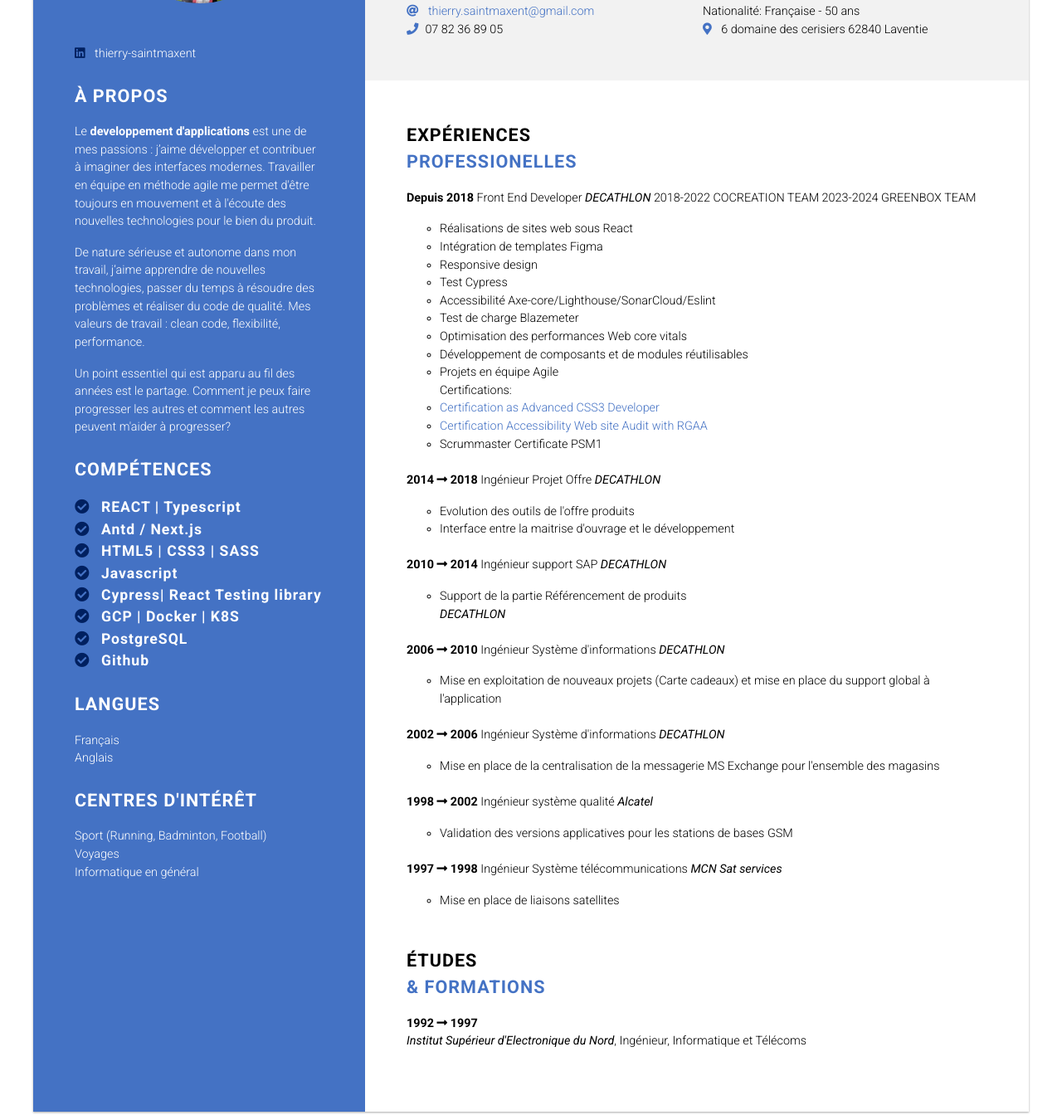
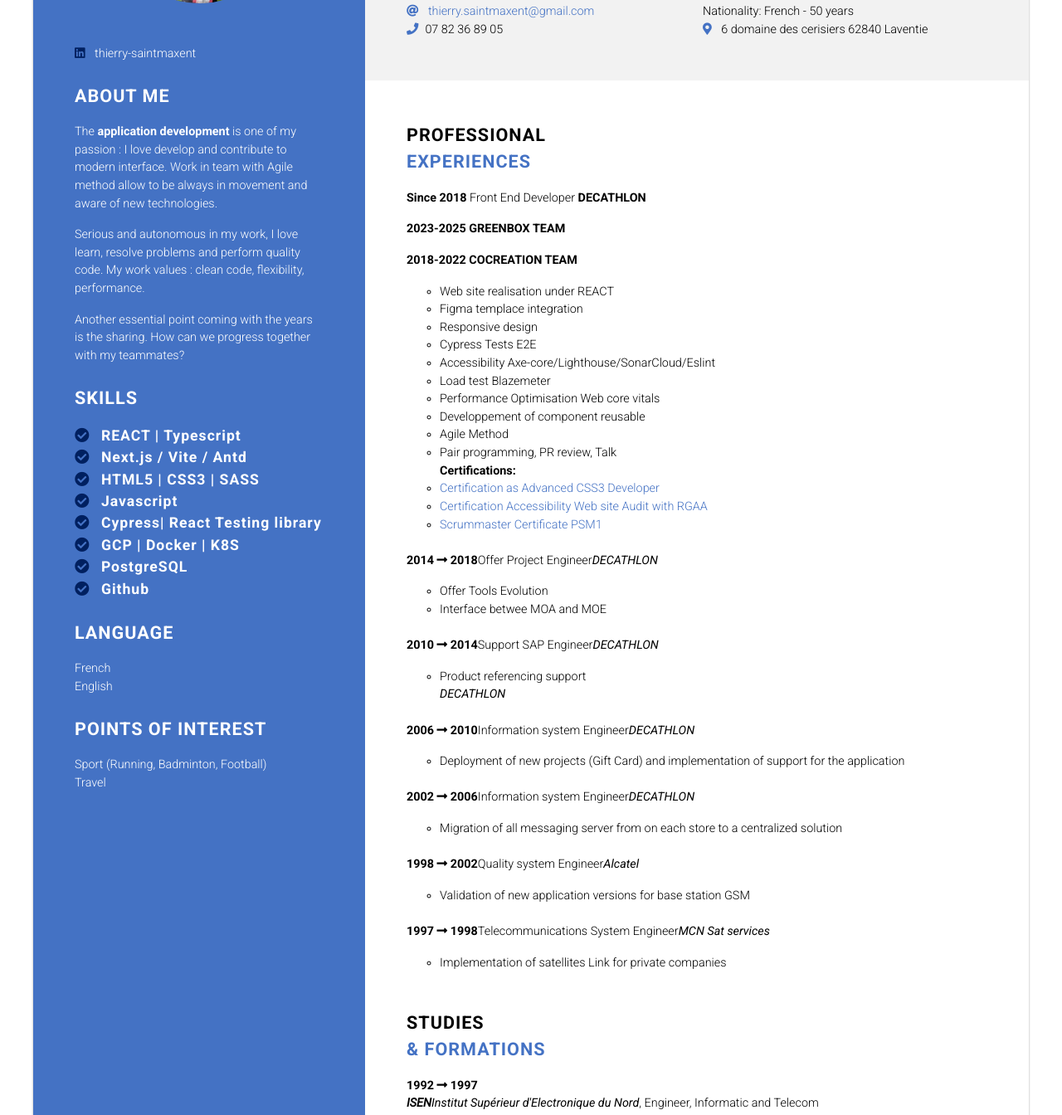
Before and after one commit to tsaint31/tsaint31.github.io, a plain HTML site: page index.html in a window 1280 px wide. Shown: the part 253-1597 px from the top of the page at 83% size. Drawn offline with Linux system fonts and the light colour scheme.

Commit message:
update certificate

```diff
--- a/index.html
+++ b/index.html
@@ -19,22 +19,22 @@
           </p>
         </div>
         <div class="section">
-          <h2>À PROPOS</h2>
+          <h2>About me</h2>
           <p>
-            Le <strong>developpement d'applications</strong> est une de mes passions : j’aime développer et contribuer à imaginer des interfaces modernes. Travailler en équipe en méthode agile me permet d'être toujours en mouvement et à l'écoute des nouvelles technologies pour le bien du produit.
+            The <strong>application development</strong> is one of my passion : I love develop and contribute to modern interface. Work in team with Agile method allow to be always in movement and aware of new technologies.
           </p>
           <p>
-            De nature sérieuse et autonome dans mon travail, j’aime apprendre de nouvelles technologies, passer du temps à résoudre des problèmes et réaliser du code de qualité. Mes valeurs de travail : clean code, flexibilité, performance.
+            Serious and autonomous in my work, I love learn, resolve problems and perform quality code. My work values : clean code, flexibility, performance.
           </p>
           <p>
-            Un point essentiel qui est apparu au fil des années est le partage. Comment je peux faire progresser les autres et comment les autres peuvent m'aider à progresser?
+            Another essential point coming with the years is the sharing. How can we progress together with my teammates?
           </p>
         </div>
         <div class="section">
-          <h2>COMPÉTENCES</h2>
+          <h2>SKILLS</h2>
           <ul class="skills">
             <li><i class="icon fas fa-check-circle text-darkblue"></i> <strong>REACT &#124; Typescript</strong></li>
-            <li><i class="icon fas fa-check-circle text-darkblue"></i> <strong>Antd / Next.js</strong></li>
+            <li><i class="icon fas fa-check-circle text-darkblue"></i> <strong>Next.js / Vite / Antd</strong></li>
             <li><i class="icon fas fa-check-circle text-darkblue"></i> <strong>HTML5 &#124; CSS3 &#124; SASS</strong></li>
             <li><i class="icon fas fa-check-circle text-darkblue"></i> <strong>Javascript</strong></li>
             <li><i class="icon fas fa-check-circle text-darkblue"></i> <strong>Cypress&#124; React Testing library</strong></li>
@@ -44,21 +44,20 @@
           </ul>
         </div>
         <div class="section">
-          <h2>Langues</h2>
+          <h2>Language</h2>
           <p>
-            Français
+            French
             <br>
-            Anglais
+            English
           </p>
         </div>
         <div class="section">
-          <h2>Centres d'intérêt</h2>
+          <h2>Points of interest</h2>
           <p>
             Sport (Running, Badminton, Football)
             <br>
-            Voyages
+            Travel
             <br>
-            Informatique en général
           </p>
         </div>
       </div>
@@ -69,84 +68,89 @@
           <ul class="infos">
             <li><i class="icon fas fa-at text-blue"></i> <a href="mailto:thierry.saintmaxent@gmail.com">thierry.saintmaxent@gmail.com</a></li>
             <li><i class="icon fas fa-phone text-blue"></i>07 82 36 89 05</li>
-            <li>Nationalité: Française - 50 ans</li>
+            <li>Nationality: French - 50 years</li>
             <li><i class="icon fas fa-map-marker-alt text-blue"></i> 6 domaine des cerisiers 62840 Laventie</li>
           </ul>
         </div>
         <div class="content">
           <div class="section">
-            <h2>Expériences <br><span class="text-blue">professionelles</span></h2>
+            <h2>Professional <br><span class="text-blue">experiences</span></h2>
             <p>
-              <strong>Depuis 2018</strong> Front End Developer <em>DECATHLON</em>
-              <string>2018-2022 COCREATION TEAM</string>
-              <string>2023-2024 GREENBOX TEAM</string>
+              <strong>Since 2018</strong> Front End Developer <strong>DECATHLON</strong>
+            </p>
+            <p>
+              <strong>2023-2025 GREENBOX TEAM</strong>
+            </p>
+            <p>
+              <strong>2018-2022 COCREATION TEAM</strong>
             </p>
             <ul class="experience-list">
-              <li>Réalisations de sites web sous React</li>
-              <li>Intégration de templates Figma</li>
+              <li>Web site realisation under REACT</li>
+              <li>Figma templace integration</li>
               <li>Responsive design</li>
-              <li>Test Cypress</li>
-              <li>Accessibilité Axe-core/Lighthouse/SonarCloud/Eslint</li>
-              <li>Test de charge Blazemeter</li>
-              <li>Optimisation des performances Web core vitals</li>
-              <li>Développement de composants et de modules réutilisables</li>
-              <li>Projets en équipe Agile</li>
-              Certifications:
+              <li>Cypress Tests E2E</li>
+              <li>Accessibility Axe-core/Lighthouse/SonarCloud/Eslint</li>
+              <li>Load test Blazemeter</li>
+              <li>Performance Optimisation Web core vitals</li>
+              <li>Developpement of component reusable</li>
+              <li>Agile Method</li>
+              <li>Pair programming, PR review, Talk</li>
+              <strong>Certifications:</strong>
               <li><a href="https://cancanit.com/certified/1494/">Certification as Advanced CSS3 Developer</a></li>
               <li><a href="https://certificate.bcdiploma.com/check/75D84A7FE65828AD20F8999D2B6566DAFF19892D16A3417AD66F5379F1025091eS9vL2xGRWVaYTdnblJ5QXJHeG0ydEJ5em8xbldaNnhadnp0dXdzbVpKVDFvZlFy">Certification Accessibility Web site Audit with RGAA</a></li>
-              <li>Scrummaster Certificate PSM1</li>
+              <li><a href="https://www.credly.com/badges/985b8d22-0a0e-422c-948c-406138ac8816">Scrummaster Certificate PSM1</a></li>
             </ul>
             <br>
             <p>
-              <strong>2014 <i class="fas fa-long-arrow-alt-right"></i> 2018</strong> Ingénieur Projet Offre <em>DECATHLON</em>
+              <strong>2014 <i class="fas fa-long-arrow-alt-right"></i> 2018</strong>Offer Project Engineer<em>DECATHLON</em>
             </p>
             <ul class="experience-list">
-              <li>Evolution des outils de l'offre produits </li>
-              <li>Interface entre la maitrise d'ouvrage et le développement </li>
+              <li>Offer Tools Evolution</li>
+              <li>Interface betwee MOA and MOE</li>
             </ul>
             <br>
             <p>
-              <strong>2010 <i class="fas fa-long-arrow-alt-right"></i> 2014</strong> Ingénieur support SAP <em>DECATHLON</em>
+              <strong>2010 <i class="fas fa-long-arrow-alt-right"></i> 2014</strong>Support SAP Engineer<em>DECATHLON</em>
             </p>
             <ul class="experience-list">
-              <li>Support de la partie Référencement de produits </li> <em>DECATHLON</em>
+              <li>Product referencing support</li> <em>DECATHLON</em>
             </ul>
             <br>
             <p>
-              <strong>2006 <i class="fas fa-long-arrow-alt-right"></i> 2010</strong> Ingénieur Système d'informations <em>DECATHLON</em>
+              <strong>2006 <i class="fas fa-long-arrow-alt-right"></i> 2010</strong>Information system Engineer<em>DECATHLON</em>
             </p>
             <ul class="experience-list">
-              <li>Mise en exploitation de nouveaux projets (Carte cadeaux) et mise en place du support global à l'application</li>
+              <li>Deployment of new projects (Gift Card) and implementation of support for the application</li>
             </ul>
             <br>
             <p>
-              <strong>2002 <i class="fas fa-long-arrow-alt-right"></i> 2006</strong> Ingénieur Système d'informations <em>DECATHLON</em>
+              <strong>2002 <i class="fas fa-long-arrow-alt-right"></i> 2006</strong>Information system Engineer<em>DECATHLON</em>
             </p>
             <ul class="experience-list">
-              <li>Mise en place de la centralisation de la messagerie MS Exchange pour l'ensemble des magasins</li>
+              <li>Migration of all messaging server from on each store to a centralized solution</li>
             </ul>
             <br>
             <p>
-              <strong>1998 <i class="fas fa-long-arrow-alt-right"></i> 2002</strong> Ingénieur système qualité <em>Alcatel</em>
+              <strong>1998 <i class="fas fa-long-arrow-alt-right"></i> 2002</strong>Quality system Engineer<em>Alcatel</em>
             </p>
             <ul class="experience-list">
-              <li>Validation des versions applicatives pour les stations de bases GSM</li>
+              <li>Validation of new application versions for base station GSM</li>
             </ul>
             <br>
             <p>
-              <strong>1997 <i class="fas fa-long-arrow-alt-right"></i> 1998</strong> Ingénieur Système télécommunications <em>MCN Sat services</em>
+              <strong>1997 <i class="fas fa-long-arrow-alt-right"></i> 1998</strong>Telecommunications System Engineer<em>MCN Sat services</em>
             </p>
             <ul class="experience-list">
-              <li>Mise en place de liaisons satellites</li>
+              <li>Implementation of satellites Link for private companies</li>
             </ul>
             <br>
           </div>
           <div class="section">
-            <h2>Études <br><span class="text-blue">& formations</span></h2>
+            <h2>Studies <br><span class="text-blue">& formations</span></h2>
             <p>
               <strong>1992 <i class="fas fa-long-arrow-alt-right"></i> 1997</strong>
               <br>
-              <em>Institut Supérieur d'Electronique du Nord</em>, Ingénieur, Informatique et Télécoms
+              <em><strong>ISEN</strong>Institut Supérieur d'Electronique du Nord</em>, Engineer, Informatic and Telecom
             </p>
         </div>
       </div>
```
